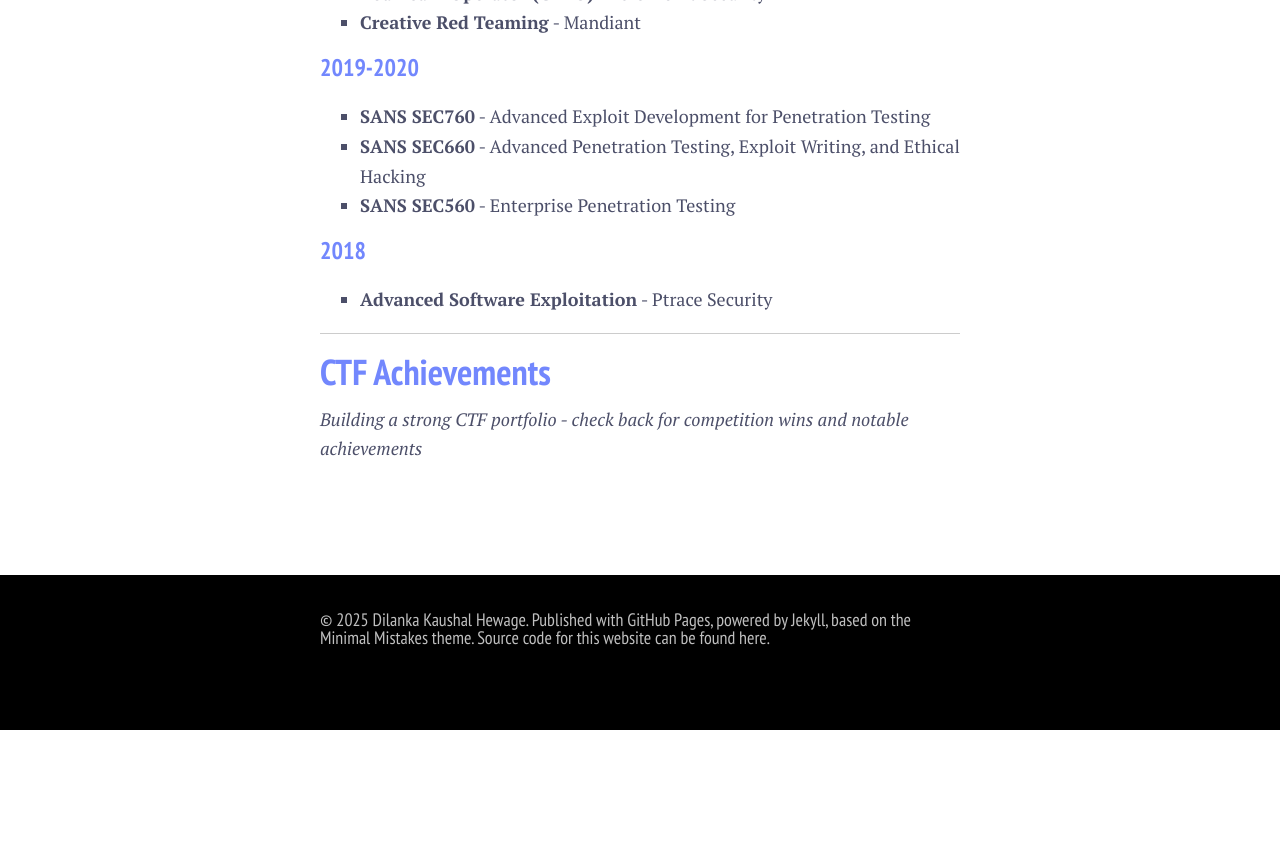
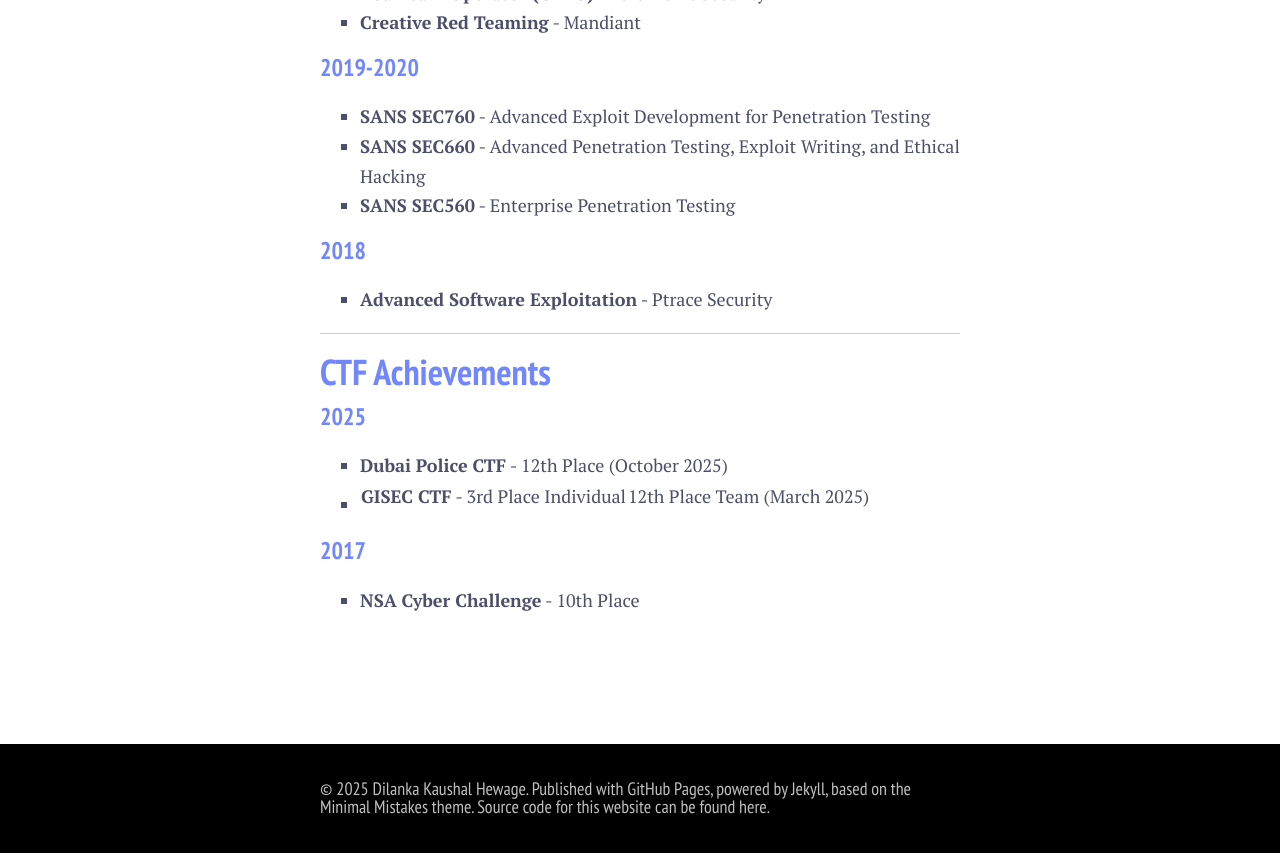
Before and after one commit to r0tn3x/r0tn3x.github.io, a Jekyll site: the page built from awards.md, in a window 1280 px wide and 900 px high, scrolled down 2040 px. Shown: the top 853 px of the window. Built offline with Jekyll 4.4.1, drawn with Linux system fonts in a browser that asks for light colours; nearby versions of some CDN libraries; comment, search, counter and statistics services are not loaded; a style sheet for code colours, icons or effects is not loaded; before the commit the page ends 2770 px from its top, so only the background shows below that; some of the changed text lies outside the part shown.

Commit message:
Update CTF achievements and bio

```diff
--- a/_config.yml
+++ b/_config.yml
@@ -15,7 +15,7 @@
 owner:
   name: Dilanka Kaushal Hewage
   avatar: r0tn3x.jpeg
-  bio: Red Team Operator | Breaking things legally since 2018
+  bio: Red Team Operator | Breaking things legally
   email: r0tn3x@gmail.com
   # cv: https://r0tn3x.github.io/file/CV-r0tn3x.pdf
 
--- a/_layouts/post.html
+++ b/_layouts/post.html
@@ -54,8 +54,13 @@
         <p class="byline"><strong>{{ page.title }}</strong> was published on <time datetime="{{ page.date | date_to_xmlschema }}" itemprop="datePublished">{{ page.date | date: "%B %d, %Y" }}</time>{% if page.modified %} and last modified on <time datetime="{{ page.modified | date: "%Y-%m-%d" }}" itemprop="dateModified">{{ page.modified | date: "%B %d, %Y" }}</time>{% endif %} by <span itemprop="author" itemscope itemtype="http://schema.org/Person"><span itemprop="name"><a href="{{ site.url }}/about" title="About {{ site.owner.name }}" itemprop="url">{{ site.owner.name }}</a></span></span>.</p>
       </footer>
     </div><!-- /.article-wrap -->
+    {% if page.comments %}
+    <section id="disqus_thread"></section><!-- /#disqus_thread -->
+    {% endif %}
   </article>
 </div><!-- /#main -->
+
+{% if page.comments %}{% include disqus.html %}{% endif %}
 
 
 <div class="footer-wrap">
--- a/awards.md
+++ b/awards.md
@@ -81,6 +81,11 @@
 
 ## CTF Achievements
 
-*Building a strong CTF portfolio - check back for competition wins and notable achievements*
+### 2025
+- **Dubai Police CTF** - 12th Place (October 2025)
+- **GISEC CTF** - 3rd Place Individual | 12th Place Team (March 2025)
+
+### 2017
+- **NSA Cyber Challenge** - 10th Place
 
 <br>
```
Also changed, not shown: _posts/2025-12-15-oscp.md (+1 -0 lines).
